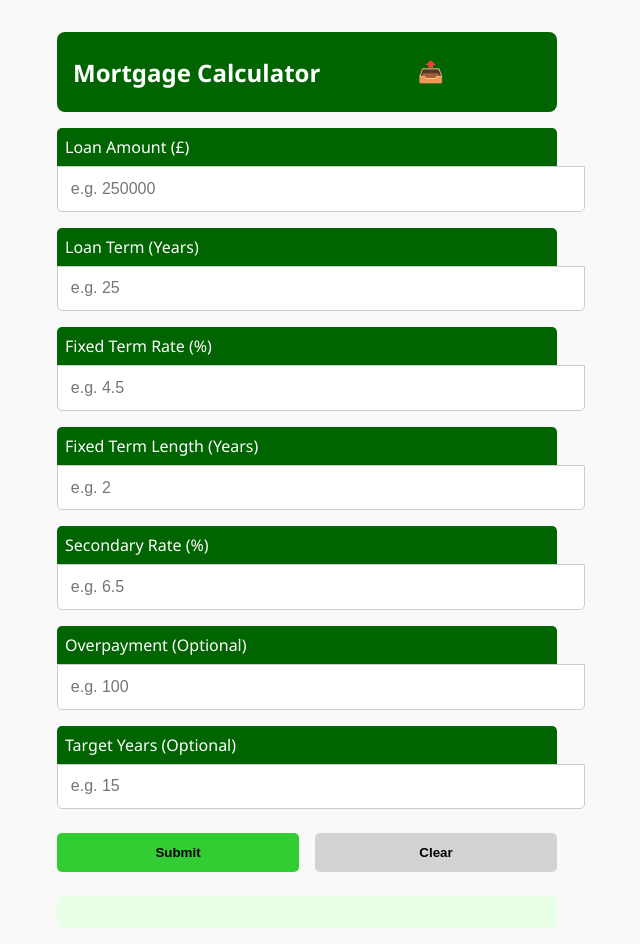
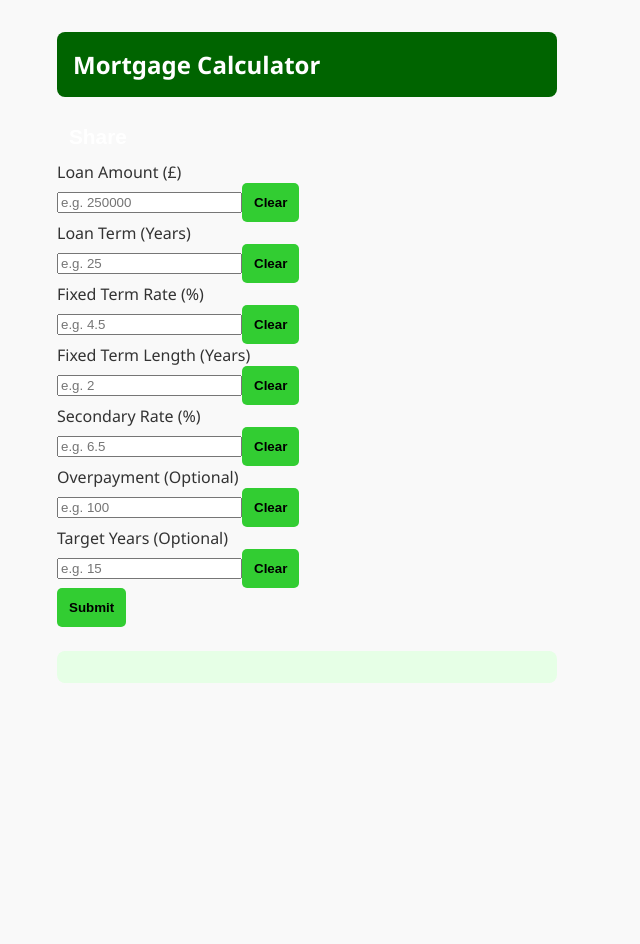
Before and after one commit to Ampdrew06/Mortgage-Calculator, a React (Create React App) app: page / in a window 1280 px wide. Shown: the whole page, without its empty margins (333-973 px from the left). After the commit the page ends 800 px from the top, so only its background shows below. Built offline with nearby package versions, Linux system fonts and the light colour scheme.

Commit message:
Update App.js

```diff
--- a/src/App.js
+++ b/src/App.js
@@ -15,21 +15,31 @@ function App() {
   const [yearsRemaining, setYearsRemaining] = useState('');
   const [remainingBalance, setRemainingBalance] = useState('');
 
+  const formatCurrency = (value) => {
+    const number = parseFloat(value.replace(/[£,]/g, ''));
+    return isNaN(number) ? '' : '£' + number.toLocaleString();
+  };
+
+  const formatRate = (value) => {
+    const number = parseFloat(value.replace(/[%]/g, ''));
+    return isNaN(number) ? '' : number + '%';
+  };
+
+  const parseCurrency = (value) =>
+    parseFloat(value.replace(/[£,%\s,]/g, '')) || 0;
+
+  const clearField = (setter) => setter('');
+
   const basePMT = (pv, rate, nper) =>
     (rate * pv) / (1 - Math.pow(1 + rate, -nper));
 
-  const formatCurrency = value => new Intl.NumberFormat('en-GB', {
-    style: 'currency',
-    currency: 'GBP'
-  }).format(value);
-
   const calculate = () => {
-    const P = parseFloat(loanAmount.replace(/,/g, ''));
-    const r1 = parseFloat(initialRate) / 100 / 12;
-    const r2 = parseFloat(secondaryRate) / 100 / 12;
+    const P = parseCurrency(loanAmount);
+    const r1 = parseCurrency(initialRate) / 100 / 12;
+    const r2 = parseCurrency(secondaryRate) / 100 / 12;
     const n = parseInt(loanTermYears) * 12;
     const t = parseInt(fixedTermYears) * 12;
-    const op = overpayment ? parseFloat(overpayment) : 0;
+    const op = parseCurrency(overpayment);
     const g = targetYears ? parseInt(targetYears) * 12 : null;
 
     if (!P || !r1 || !n || !t || !r2) {
@@ -43,16 +53,19 @@ function App() {
     const months = g ? g : n;
     const pmt = basePMT(P, r1, months);
     const initial = Math.abs(pmt + op);
-    setInitialPayment(formatCurrency(initial));
+    setInitialPayment(initial.toFixed(2));
 
     if (n - t > 0) {
-      const altPMT = g ? basePMT(P, r1, g) + op : basePMT(P, r1, n) + op;
+      const altPMT = g
+        ? basePMT(P, r1, g) + op
+        : basePMT(P, r1, n) + op;
+
       const futureValue = P * Math.pow(1 + r1, t);
       const paid = altPMT * ((Math.pow(1 + r1, t) - 1) / r1);
       const balance = futureValue - paid;
 
       const second = basePMT(balance, r2, n - t);
-      setSecondPayment(formatCurrency(Math.abs(second)));
+      setSecondPayment(Math.abs(second).toFixed(2));
     } else {
       setSecondPayment('');
     }
@@ -61,92 +74,159 @@ function App() {
       setYearsRemaining('');
     } else {
       let result;
+
       if (g && op) {
         const termPmt = basePMT(P, r1, g) + op;
         const nper = Math.log(1 + (P * r1) / -termPmt) / Math.log(1 + r1);
-        result = nper < 0 ? 'N/A' : (nper / 12).toFixed(2);
+        result = nper < 0 ? 'N/A' : Math.abs(nper / 12).toFixed(2);
       } else if (g) {
         result = (g / 12).toFixed(2);
       } else if (op) {
         const termPmt = basePMT(P, r1, n) + op;
         const nper = Math.log(1 + (P * r1) / -termPmt) / Math.log(1 + r1);
-        result = (nper / 12).toFixed(2);
+        result = Math.abs(nper / 12).toFixed(2);
       } else {
         result = (n / 12).toFixed(2);
       }
-      setYearsRemaining(result < 0 ? Math.abs(result) : result);
+
+      setYearsRemaining(result);
     }
 
     if (P === 0 || n - t <= 0) {
       setRemainingBalance('');
     } else {
-      const altPMT = g ? basePMT(P, r1, g) + op : basePMT(P, r1, n) + op;
+      const altPMT = g
+        ? basePMT(P, r1, g) + op
+        : basePMT(P, r1, n) + op;
+
       const futureValue = P * Math.pow(1 + r1, t);
       const paid = altPMT * ((Math.pow(1 + r1, t) - 1) / r1);
       const balance = futureValue - paid;
-      setRemainingBalance(formatCurrency(Math.abs(balance)));
+
+      setRemainingBalance(Math.abs(balance).toFixed(2));
     }
   };
 
-  const clearInputs = () => {
-    setLoanAmount('');
-    setInitialRate('');
-    setLoanTermYears('');
-    setFixedTermYears('');
-    setSecondaryRate('');
-    setOverpayment('');
-    setTargetYears('');
-    setInitialPayment('');
-    setSecondPayment('');
-    setYearsRemaining('');
-    setRemainingBalance('');
+  const share = () => {
+    if (navigator.share) {
+      navigator.share({
+        title: 'Mortgage Calculator',
+        text: 'Check out this mortgage calculator!',
+        url: window.location.href,
+      });
+    } else {
+      navigator.clipboard.writeText(window.location.href);
+      alert('Link copied to clipboard!');
+    }
   };
 
   return (
     <div className="container">
-      <h1>Mortgage Calculator
-        <button
-          onClick={() => {
-            if (navigator.share) {
-              navigator.share({
-                title: 'Mortgage Calculator',
-                text: 'Check out this handy mortgage calculator app!',
-                url: window.location.href
-              });
-            } else {
-              alert('Sharing is not supported on this device.');
-            }
-          }}
-          className="share"
-        >
-          📤
-        </button>
-      </h1>
-      <div className="input-section">
-        <label>Loan Amount (£)</label>
-        <input type="number" value={loanAmount} onChange={(e) => setLoanAmount(e.target.value)} placeholder="e.g. 250000" />
-        <label>Loan Term (Years)</label>
-        <input type="number" value={loanTermYears} onChange={(e) => setLoanTermYears(e.target.value)} placeholder="e.g. 25" />
-        <label>Fixed Term Rate (%)</label>
-        <input type="number" value={initialRate} onChange={(e) => setInitialRate(e.target.value)} placeholder="e.g. 4.5" />
-        <label>Fixed Term Length (Years)</label>
-        <input type="number" value={fixedTermYears} onChange={(e) => setFixedTermYears(e.target.value)} placeholder="e.g. 2" />
-        <label>Secondary Rate (%)</label>
-        <input type="number" value={secondaryRate} onChange={(e) => setSecondaryRate(e.target.value)} placeholder="e.g. 6.5" />
-        <label>Overpayment (Optional)</label>
-        <input type="number" value={overpayment} onChange={(e) => setOverpayment(e.target.value)} placeholder="e.g. 100" />
-        <label>Target Years (Optional)</label>
-        <input type="number" value={targetYears} onChange={(e) => setTargetYears(e.target.value)} placeholder="e.g. 15" />
-        <div className="button-row">
-          <button onClick={calculate}>Submit</button>
-          <button onClick={clearInputs} className="clear">Clear</button>
+      <header>
+        <h1>Mortgage Calculator</h1>
+        <button className="share" onClick={share}>Share</button>
+      </header>
+
+      <div className="inputs">
+        <div className="input-group">
+          <label>Loan Amount (£)</label>
+          <div>
+            <input
+              type="text"
+              value={loanAmount}
+              onChange={(e) => setLoanAmount(formatCurrency(e.target.value))}
+              placeholder="e.g. 250000"
+            />
+            <button onClick={() => clearField(setLoanAmount)}>Clear</button>
+          </div>
+        </div>
+
+        <div className="input-group">
+          <label>Loan Term (Years)</label>
+          <div>
+            <input
+              type="number"
+              value={loanTermYears}
+              onChange={(e) => setLoanTermYears(e.target.value)}
+              placeholder="e.g. 25"
+            />
+            <button onClick={() => clearField(setLoanTermYears)}>Clear</button>
+          </div>
+        </div>
+
+        <div className="input-group">
+          <label>Fixed Term Rate (%)</label>
+          <div>
+            <input
+              type="text"
+              value={initialRate}
+              onChange={(e) => setInitialRate(formatRate(e.target.value))}
+              placeholder="e.g. 4.5"
+            />
+            <button onClick={() => clearField(setInitialRate)}>Clear</button>
+          </div>
+        </div>
+
+        <div className="input-group">
+          <label>Fixed Term Length (Years)</label>
+          <div>
+            <input
+              type="number"
+              value={fixedTermYears}
+              onChange={(e) => setFixedTermYears(e.target.value)}
+              placeholder="e.g. 2"
+            />
+            <button onClick={() => clearField(setFixedTermYears)}>Clear</button>
+          </div>
+        </div>
+
+        <div className="input-group">
+          <label>Secondary Rate (%)</label>
+          <div>
+            <input
+              type="text"
+              value={secondaryRate}
+              onChange={(e) => setSecondaryRate(formatRate(e.target.value))}
+              placeholder="e.g. 6.5"
+            />
+            <button onClick={() => clearField(setSecondaryRate)}>Clear</button>
+          </div>
+        </div>
+
+        <div className="input-group">
+          <label>Overpayment (Optional)</label>
+          <div>
+            <input
+              type="number"
+              value={overpayment}
+              onChange={(e) => setOverpayment(e.target.value)}
+              placeholder="e.g. 100"
+            />
+            <button onClick={() => clearField(setOverpayment)}>Clear</button>
+          </div>
+        </div>
+
+        <div className="input-group">
+          <label>Target Years (Optional)</label>
+          <div>
+            <input
+              type="number"
+              value={targetYears}
+              onChange={(e) => setTargetYears(e.target.value)}
+              placeholder="e.g. 15"
+            />
+            <button onClick={() => clearField(setTargetYears)}>Clear</button>
+          </div>
         </div>
       </div>
+
+      <button className="submit" onClick={calculate}>Submit</button>
+
       <div className="results">
-        {initialPayment && <p><span>Initial Monthly Payment:</span> <span>{initialPayment}</span></p>}
-        {secondPayment && <p><span>Secondary Monthly Payment:</span> <span>{secondPayment}</span></p>}
-        {yearsRemaining && <p><span>Years Remaining:</span> <span>{yearsRemaining}</span></p>}
-        {remainingBalance && <p><span>Remaining Balance After Fixed Term:</span> <span>{remainingBalance}</span></p>}
+        {initialPayment && <p><span>Initial Monthly Payment:</span> <span>£{initialPayment}</span></p>}
+        {secondPayment && <p><span>Secondary Monthly Payment:</span> <span>£{secondPayment}</span></p>}
+        {yearsRemaining && <p><span>Years Remaining:</span> <span>{yearsRemaining} years</span></p>}
+        {remainingBalance && <p><span>Remaining Balance After Fixed Term:</span> <span>£{remainingBalance}</span></p>}
       </div>
     </div>
   );
```
